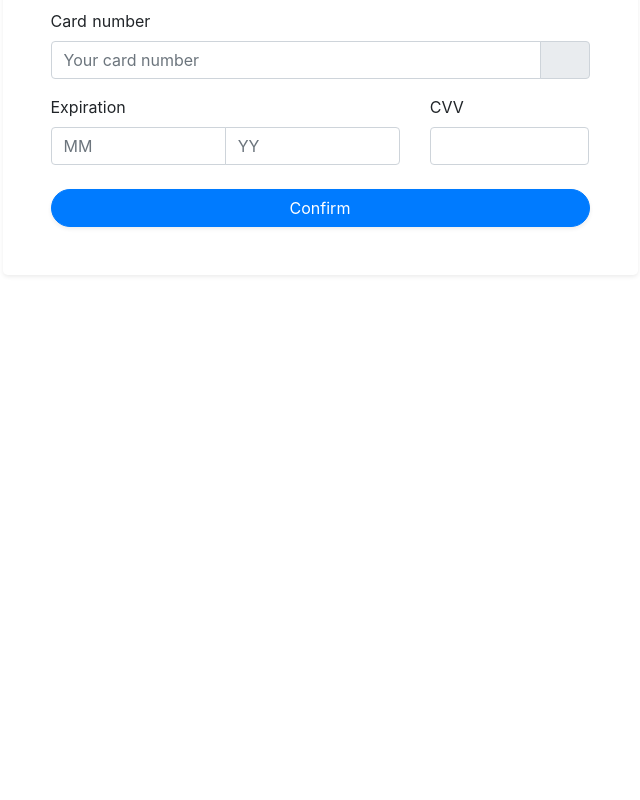
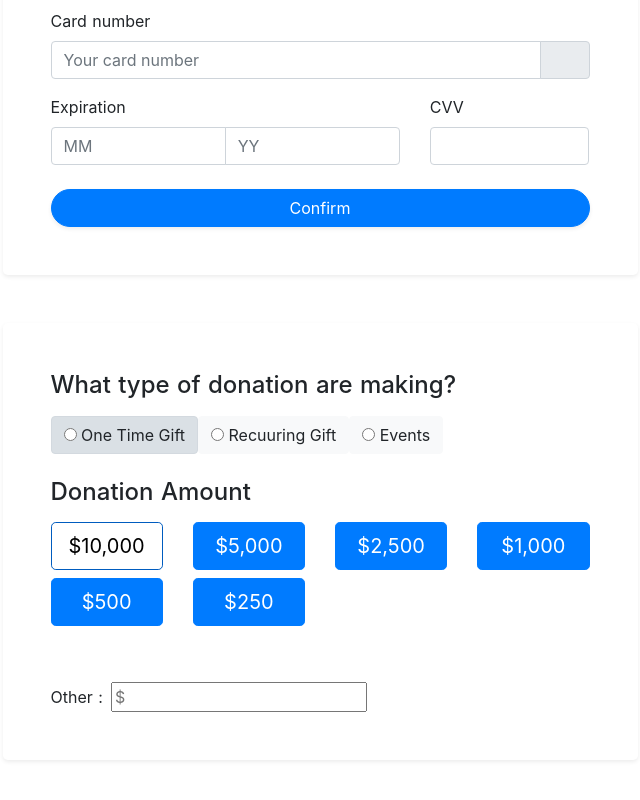
Before and after one commit to zakariarony/iccmw, a Nuxt app: page /donate in a window 1280 px wide. Shown: the part 430-1230 px from the top of the page, without its empty margins (320-960 px from the left). Before the commit the page ends 800 px from the top, so only its background shows below. Built offline with nearby package versions, Linux system fonts and the light colour scheme.

Commit message:
Created Donation Amount

```diff
--- /dev/null
+++ b/components/DonationAmount.vue
@@ -0,0 +1,71 @@
+<template>
+  <div class="py-5">
+    <div class="row">
+      <div class="col-lg-7 mx-auto">
+        <div class="bg-white rounded-lg shadow-sm p-5">
+          <div>
+            <h4 class="pb-2">What type of donation are making?</h4>
+            <div>
+              <label>
+                  <button type="button" class="btn btn-light active">
+                <input type="radio" />
+                One Time Gift
+              </button>
+              </label>
+              <label >
+                  <button type="button" class="btn btn-light">
+                <input type="radio" />
+                Recuuring Gift
+              </button>
+              </label>
+              <label >
+                  <button type="button" class="btn btn-light">
+                <input type="radio" />
+                Events
+              </button>
+              </label>
+            </div>
+          </div>
+
+          <div class="pt-3">
+            <h4 class="pb-2">Donation Amount</h4>
+            <div>
+              <div class="row ">
+                <label class="col-sm-4 col-md-3">
+                  <button type="button" class="btn btn-lg btn-primary w-100 active">$10,000</button>
+                </label>
+                <label class="col-sm-4 col-md-3">
+                  <button type="button" class="btn btn-lg btn-primary w-100 ">$5,000</button>
+                </label>
+
+                <label class="col-sm-4 col-md-3">
+                  <button type="button" class="btn btn-lg btn-primary w-100">$2,500</button>
+                </label>
+                <label class="col-sm-4 col-md-3">
+                  <button type="button" class="btn btn-lg btn-primary w-100">$1,000</button>
+                </label>
+                <label class="col-sm-4 col-md-3">
+                  <button type="button" class="btn btn-lg btn-primary w-100">$500</button>
+                </label>
+                <label class="col-sm-4 col-md-3">
+                  <button type="button" class="btn btn-lg btn-primary w-100">$250</button>
+                </label>
+              </div>
+            </div>
+          </div>
+          <div class="pt-5">
+            <span class="pr-2">Other :</span>
+            <input placeholder="$" />
+          </div>
+        </div>
+      </div>
+    </div>
+  </div>
+</template>
+
+<style scoped>
+.btn-primary:not(:disabled):not(.disabled).active{
+    color:black;
+    background-color: white;
+}
+</style>
--- a/pages/donate.vue
+++ b/pages/donate.vue
@@ -1,6 +1,5 @@
 <template>
   <div class="container py-5">
-
     <!-- For demo purpose -->
     <div class="row mb-4">
       <div class="col-lg-8 mx-auto text-center">
@@ -8,7 +7,6 @@
       </div>
     </div>
     <!-- End -->
-
 
     <div class="row">
       <div class="col-lg-7 mx-auto">
@@ -36,22 +34,32 @@
           </ul>
           <!-- End -->
 
-
           <!-- Credit card form content -->
           <div class="tab-content">
-
             <!-- credit card info-->
             <div id="nav-tab-card" class="tab-pane fade show active">
               <p class="alert alert-success">Some text success or error</p>
               <form role="form">
                 <div class="form-group">
                   <label for="username">Full name (on the card)</label>
-                                    <input type="text" name="username" placeholder="Jason Doe" required class="form-control">
+                  <input
+                    type="text"
+                    name="username"
+                    placeholder="Jason Doe"
+                    required
+                    class="form-control"
+                  />
                 </div>
                 <div class="form-group">
                   <label for="cardNumber">Card number</label>
                   <div class="input-group">
-                                        <input type="text" name="cardNumber" placeholder="Your card number" class="form-control" required>
+                    <input
+                      type="text"
+                      name="cardNumber"
+                      placeholder="Your card number"
+                      class="form-control"
+                      required
+                    />
                     <div class="input-group-append">
                       <span class="input-group-text text-muted">
                         <i class="fa fa-cc-visa mx-1"></i>
@@ -64,26 +72,32 @@
                 <div class="row">
                   <div class="col-sm-8">
                     <div class="form-group">
-                                            <label><span class="hidden-xs">Expiration</span></label>
+                      <label>
+                        <span class="hidden-xs">Expiration</span>
+                      </label>
                       <div class="input-group">
-                                                <input type="number" placeholder="MM" name="" class="form-control" required>
-                                                <input type="number" placeholder="YY" name="" class="form-control" required>
+                        <input type="number" placeholder="MM" name class="form-control" required />
+                        <input type="number" placeholder="YY" name class="form-control" required />
                       </div>
                     </div>
                   </div>
                   <div class="col-sm-4">
                     <div class="form-group mb-4">
-                                            <label data-toggle="tooltip" title="Three-digits code on the back of your card">CVV
+                      <label
+                        data-toggle="tooltip"
+                        title="Three-digits code on the back of your card"
+                      >
+                        CVV
                         <i class="fa fa-question-circle"></i>
                       </label>
-                                            <input type="text" required class="form-control">
+                      <input type="text" required class="form-control" />
                     </div>
                   </div>
-
-
-
                 </div>
-                                <button type="button" class="subscribe btn btn-primary btn-block rounded-pill shadow-sm"> Confirm  </button>
+                <button
+                  type="button"
+                  class="subscribe btn btn-primary btn-block rounded-pill shadow-sm"
+                >Confirm</button>
               </form>
             </div>
             <!-- End -->
@@ -92,10 +106,13 @@
             <div id="nav-tab-paypal" class="tab-pane fade">
               <p>Paypal is easiest way to pay online</p>
               <p>
-                                <button type="button" class="btn btn-primary rounded-pill"><i class="fa fa-paypal mr-2"></i> Log into my Paypal</button>
+                <button type="button" class="btn btn-primary rounded-pill">
+                  <i class="fa fa-paypal mr-2"></i> Log into my Paypal
+                </button>
               </p>
-                            <p class="text-muted">Lorem ipsum dolor sit amet, consectetur adipisicing elit, sed do eiusmod tempor incididunt ut labore et dolore magna aliqua.
-                            </p>
+              <p
+                class="text-muted"
+              >Lorem ipsum dolor sit amet, consectetur adipisicing elit, sed do eiusmod tempor incididunt ut labore et dolore magna aliqua.</p>
             </div>
             <!-- End -->
 
@@ -104,7 +121,7 @@
               <h6>Bank account details</h6>
               <dl>
                 <dt>Bank</dt>
-                                <dd> THE WORLD BANK</dd>
+                <dd>THE WORLD BANK</dd>
               </dl>
               <dl>
                 <dt>Account number</dt>
@@ -114,15 +131,27 @@
                 <dt>IBAN</dt>
                 <dd>CZ7775877975656</dd>
               </dl>
-                            <p class="text-muted">Lorem ipsum dolor sit amet, consectetur adipisicing elit, sed do eiusmod tempor incididunt ut labore et dolore magna aliqua.
-                            </p>
+              <p
+                class="text-muted"
+              >Lorem ipsum dolor sit amet, consectetur adipisicing elit, sed do eiusmod tempor incididunt ut labore et dolore magna aliqua.</p>
             </div>
             <!-- End -->
           </div>
           <!-- End -->
-
         </div>
       </div>
     </div>
+    <div> <donation-amount></donation-amount> </div>
   </div>
+
 </template>
+
+<script>
+import DonationAmount from "@/components/DonationAmount";
+
+export default {
+  components: {
+    DonationAmount
+  }
+};
+</script>
```
Lines whose indentation alone changed are shown as unchanged.
